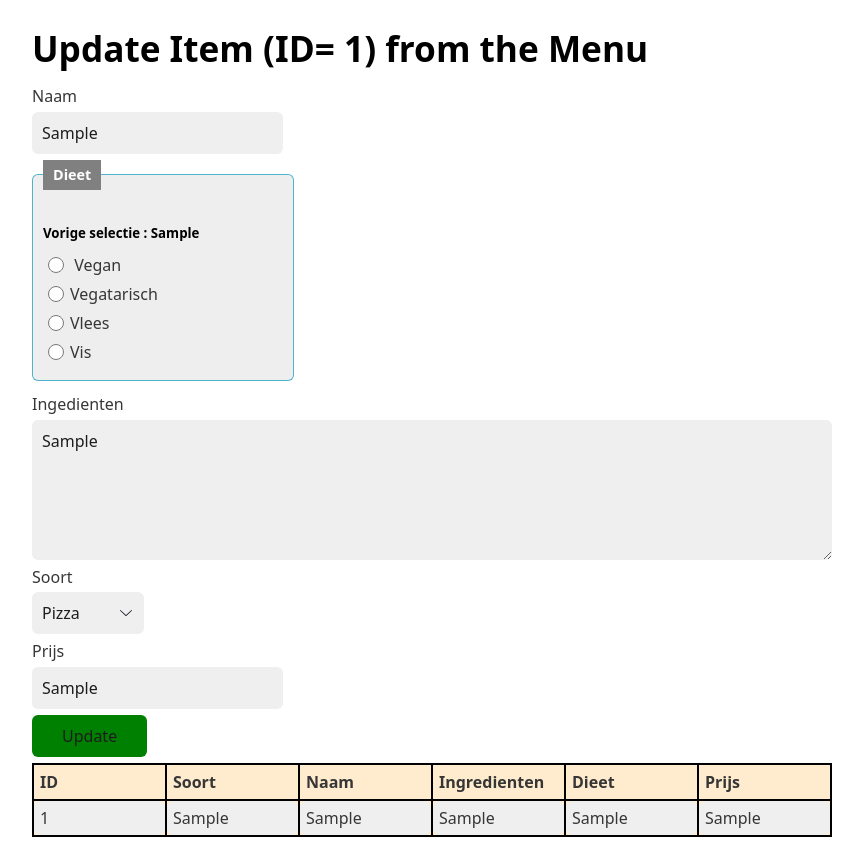
After one commit to Sami024/WebApp, a PHP site: page /menuUpdate.php?id=1 in a window 1280 px wide. The commit adds this page. Shown: the whole page, without its empty margins (208-1071 px from the left). Run offline with PHP 8.4, Linux system fonts and the light colour scheme; tables that the repository leaves empty or names only in its code hold one stand-in row (values such as "Sample post").

Commit message:
Update V3.7.1

```diff
--- /dev/null
+++ b/html/menuUpdate.php
@@ -0,0 +1,134 @@
+
+<?php
+    $conn = mysqli_connect("localhost", "root", "", "restaurant");
+
+    $s_id    = $_GET['id'];
+    $get_sql = "SELECT * FROM food WHERE id=$s_id";
+    $query   = mysqli_query($conn, $get_sql);
+    $row     = mysqli_fetch_assoc($query);
+
+    if (isset($_POST['Update'])) {
+        $naam         = $_POST['naam'];
+        $dieet        = $_POST['dieet'];
+        $ingredienten = $_POST['ingredienten'];
+        $soort        = $_POST['soort'];
+        $prijs        = $_POST['prijs'];
+
+        $update = "UPDATE food SET naam='$naam', dieet='$dieet', ingredienten='$ingredienten', soort='$soort', prijs='$prijs' WHERE id=$s_id";
+        $query  = mysqli_query($conn, $update);
+        if ($query) {
+            header('location: editmenu.php');
+        } else {
+            echo "Error";
+        }
+    }
+
+?>
+
+
+<!DOCTYPE html>
+<html lang="en">
+<head>
+    <meta charset="UTF-8">
+    <meta name="viewport" content="width=device-width, initial-scale=1.0">
+    <title>Editmenu</title>
+    <link rel="stylesheet" href="https://cdn.jsdelivr.net/npm/water.css@2/out/water.css">
+    <style>
+legend {
+  background-color: gray;
+  color: white;
+  padding: 5px 10px;
+}
+fieldset {
+  background-color: #eeeeee;
+  width: 30%;
+}
+table{
+
+background-color: blanchedalmond;
+border: 2px solid black;
+
+}
+th,td{
+
+border: 2px solid black;
+border-radius: 10px;
+}
+input[type="submit"]{
+
+    background-color: green;
+}
+
+    </style>
+</head>
+<body>
+    <h1> Update Item (ID=                          <?php echo $row['id'] ?>) from the Menu</h1>
+    <form action="" method="post">
+<!-- ---------------------------------------------------------------------------- -->
+<label for="naam">Naam</label>
+<input type="text" id="naam" name="naam" value="<?php echo $row['naam'] ?>" >
+<!-- ---------------------------------------------------------------------------- -->
+<fieldset>
+<legend>Dieet</legend>
+<label for="" >
+  <h5>Vorige selectie :                        <?php echo $row['dieet'] ?></h5>
+<input type="radio" name="dieet" value="Vegan">
+Vegan
+</label><br><label for=""><input type="radio" name="dieet" value="Vegatarisch">Vegatarisch</label>
+<br><label><input type="radio" name="dieet" value="Vlees">Vlees</label><br>
+<label for=""><input type="radio" name="dieet" value="Vis">Vis</label>
+</fieldset row=3 column=4>
+<!-- ---------------------------------------------------------------------------- -->
+<label for="message">Ingedienten</label>
+<textarea id="ingredienten" name="ingredienten"><?php echo $row['ingredienten'] ?></textarea>
+<!-- ---------------------------------------------------------------------------- -->
+<label for="priority">Soort</label>
+<select  id="soort" name="soort">
+<option value="Pizza">Pizza</option>
+<option value="Broodjes">Broodjes</option>
+<option value="Schotels">Schotels</option>
+</select>
+<!-- ---------------------------------------------------------------------------- -->
+
+<!-- ---------------------------------------------------------------------------- -->
+<label for="prijs">Prijs</label>
+<input type="double" id="prijs" name="prijs"  value="<?php echo $row['prijs'] ?>">
+
+<input type="submit" name="Update" value="Update">
+<!-- ---------------------------------------------------------------------------- -->
+    </form>
+
+    <div>
+<table border="1"  cellpadding="0" >
+<tr>
+    <th>ID</th>
+    <th>Soort</th>
+    <th>Naam</th>
+    <th>Ingredienten</th>
+    <th>Dieet</th>
+    <th>Prijs</th>
+
+
+    <?php
+        $connection = mysqli_connect('localhost', 'root', '', 'restaurant');
+        $select     = "SELECT * FROM food order by soort";
+        $query      = mysqli_query($connection, $select);
+
+        $num = mysqli_num_rows($query);
+        if ($num > 0) {
+            while ($result = mysqli_fetch_assoc($query)) {
+                echo "
+        <tr>
+    <td>" . $result['id'] . "</td>
+    <td>" . $result['soort'] . "</td>
+    <td>" . $result['naam'] . "</td>
+    <td>" . $result['ingredienten'] . "</td>
+    <td>" . $result['dieet'] . "</td>
+    <td>" . $result['prijs'] . "</td>
+
+
+</tr>";
+
+            }
+
+    }
```
Also changed, not shown: html/ProcessMenu.php (added, +34 -0 lines), html/editmenu.php (added, +134 -0 lines), html/index.php (+4 -4 lines), html/inlog.php (added, +98 -0 lines).
